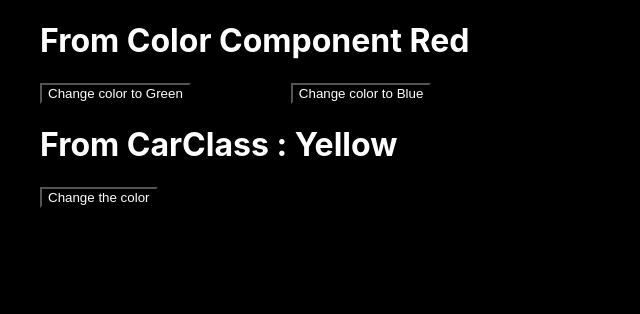
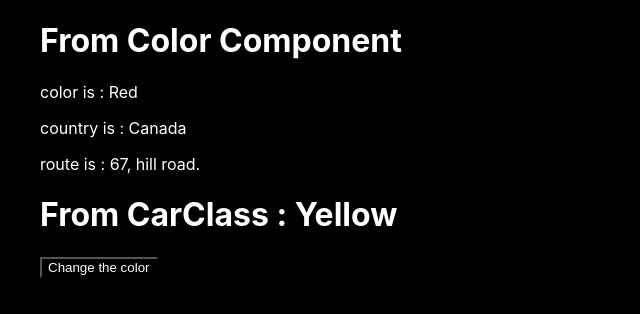
Before and after one commit to Vinushann/React, a React (Create React App) app in the folder learnreact/: page / in a window 1280 px wide. Shown: the top 314 px of the page, without its empty margins (0-640 px from the left). Built offline with nearby package versions, Linux system fonts and the light colour scheme.

Commit message:
A11 - Multiple state

```diff
--- a/learnreact/src/Componenet/CarClass.js
+++ b/learnreact/src/Componenet/CarClass.js
@@ -15,7 +15,7 @@ class CarClass extends Component {
     return (
       <div>
 
-        <h1> From CarClass : { this.state.color } </h1>
+        <h1> From CarClass : { this.state.color} </h1>
 
         {/* button for TRIGGER */}
         <button
--- a/learnreact/src/Componenet/Color.js
+++ b/learnreact/src/Componenet/Color.js
@@ -3,8 +3,10 @@ import {useState} from 'react'
 import CarClass from './CarClass'
 function Color() {
 
-  // set the initial value
+  // create multiple states
   const [color, setColor] = useState('Red');
+  const [country, setCountry] = useState('Canada');
+  const [route, setRoute] = useState('67, hill road.');
 
   // set the color to Green
   const increment = () => {
@@ -18,10 +20,12 @@ function Color() {
 
   return (
     <>
-      <h1> From Color Component {color} </h1>
-      {/* button for TRIGGER */}
-      <button onClick={increment} style = {{marginRight : '100px'}}> Change color to Green </button>
-      <button onClick={Blue}> Change color to Blue </button>
+      <h1> From Color Component </h1>
+      <p>color is : {color}</p>
+      <p>country is : {country}</p>
+      <p>route is : {route}</p>
+
+
       <CarClass/>
     </>
   );
```
